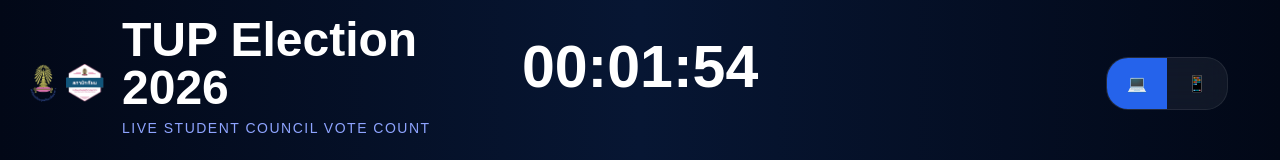
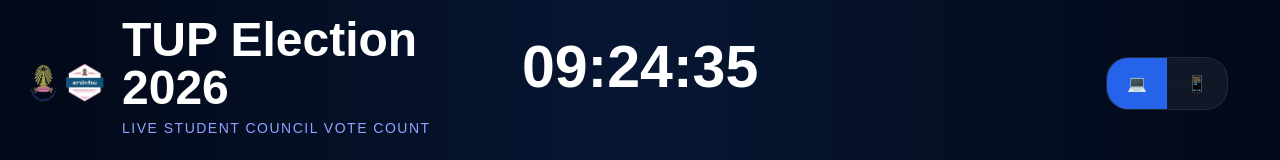
Before and after one commit to TUPSC/SC-TUP-Counter, a Next.js app in the folder src/: page / in a window 1280 px wide. Shown: the top 160 px of the page. Built offline with nearby package versions, Linux system fonts and the light colour scheme; no server answers; the database is empty.

Commit message:
leomanza

```diff
--- a/src/app/components/Countdown.js
+++ b/src/app/components/Countdown.js
@@ -3,31 +3,27 @@
 import { useEffect, useState } from "react";
 
 export default function Countdown() {
-
-const targetDate = new Date(Date.now() + 2 * 60 * 1000);
-
   const [timeLeft, setTimeLeft] = useState("00:00:00");
 
   useEffect(() => {
+    const targetDate = new Date();
+    targetDate.setHours(13, 0, 0, 0);
 
-    const interval = setInterval(() => {
-
+    const updateCountdown = () => {
       const now = new Date();
-
-      const difference = targetDate - now;
+      const difference = targetDate.getTime() - now.getTime();
 
       if (difference <= 0) {
         setTimeLeft("00:00:00");
-        clearInterval(interval);
         return;
       }
 
       const hours = String(
-        Math.floor((difference / (1000 * 60 * 60)) % 24)
+        Math.floor(difference / (1000 * 60 * 60))
       ).padStart(2, "0");
 
       const minutes = String(
-        Math.floor((difference / 1000 / 60) % 60)
+        Math.floor((difference / (1000 * 60)) % 60)
       ).padStart(2, "0");
 
       const seconds = String(
@@ -35,11 +31,13 @@ const targetDate = new Date(Date.now() + 2 * 60 * 1000);
       ).padStart(2, "0");
 
       setTimeLeft(`${hours}:${minutes}:${seconds}`);
+    };
 
-    }, 1000);
+    updateCountdown();
+
+    const interval = setInterval(updateCountdown, 1000);
 
     return () => clearInterval(interval);
-
   }, []);
 
   return (
```
